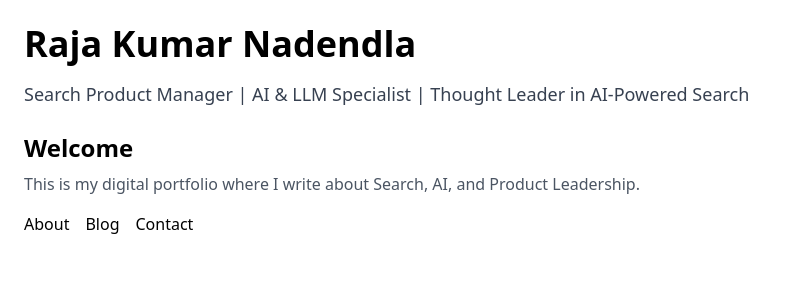
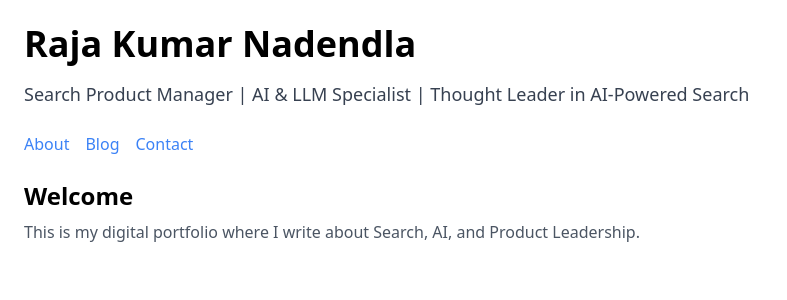
Before and after one commit to RajaNadendla/Portfolio, a Next.js app: page / in a window 1280 px wide. Shown: the top 300 px of the page, without its empty margins (0-787 px from the left). Built offline with nearby package versions, Linux system fonts and the light colour scheme.

Commit message:
Update index.js
index update

```diff
--- a/pages/index.js
+++ b/pages/index.js
@@ -7,15 +7,17 @@ export default function Home() {
       <p className="text-lg text-gray-700 mb-6">
         Search Product Manager | AI & LLM Specialist | Thought Leader in AI-Powered Search
       </p>
+
+      <nav className="space-x-4 mb-6">
+        <Link href="/about" className="text-blue-500 hover:underline">About</Link>
+        <Link href="/blog" className="text-blue-500 hover:underline">Blog</Link>
+        <Link href="/contact" className="text-blue-500 hover:underline">Contact</Link>
+      </nav>
+
       <h2 className="text-2xl font-semibold mb-2">Welcome</h2>
       <p className="text-md text-gray-600 mb-4">
         This is my digital portfolio where I write about Search, AI, and Product Leadership.
       </p>
-      <nav className="space-x-4">
-        <Link href="/about">About</Link>
-        <Link href="/blog">Blog</Link>
-        <Link href="/contact">Contact</Link>
-      </nav>
     </main>
   );
 }
```
